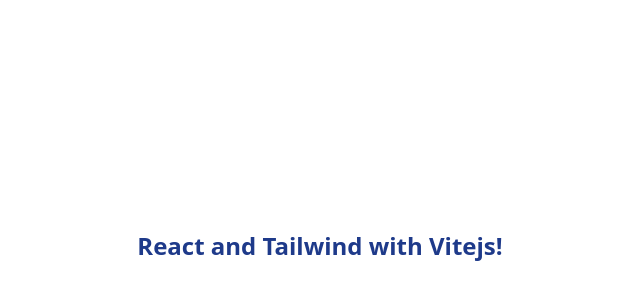
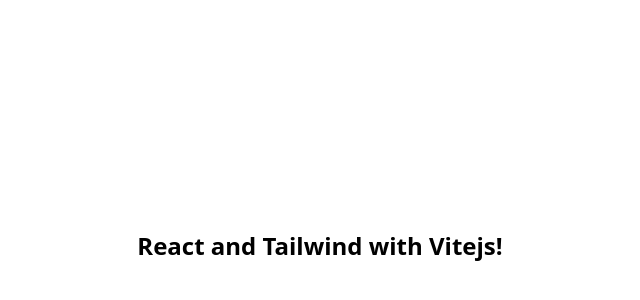
Before and after one commit to fakhriinaufal/bayareen-frontend-customer, a React (Vite) app: page / in a window 1280 px wide. Shown: the part 154-454 px from the top of the page, without its empty margins (320-960 px from the left). Built offline with nearby package versions, Linux system fonts and the light colour scheme.

Commit message:
extend some color

```diff
--- a/tailwind.config.js
+++ b/tailwind.config.js
@@ -1,7 +1,18 @@
+const colors = require('tailwindcss/colors')
 module.exports = {
   content: ["./index.html", "./src/**/*.{vue,js,ts,jsx,tsx}"],
   theme: {
     extend: {},
+    colors: {
+      'dark-green': {
+        DEFAULT: '#006D77',
+        'hover': '#085860'
+      },
+      'light-gray': {
+        DEFAULT: '#EDF6F9'
+      },
+      white: colors.white,
+    },
   },
   plugins: [],
 };
```
